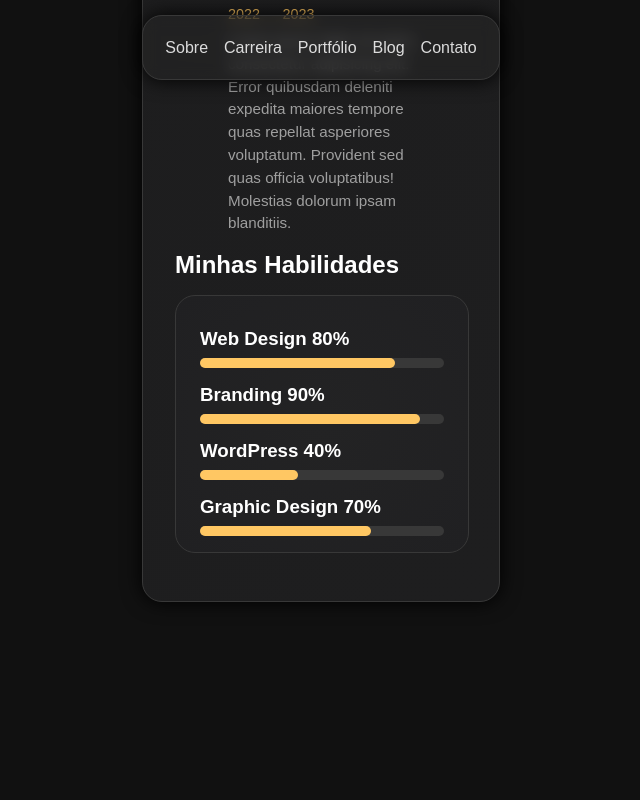
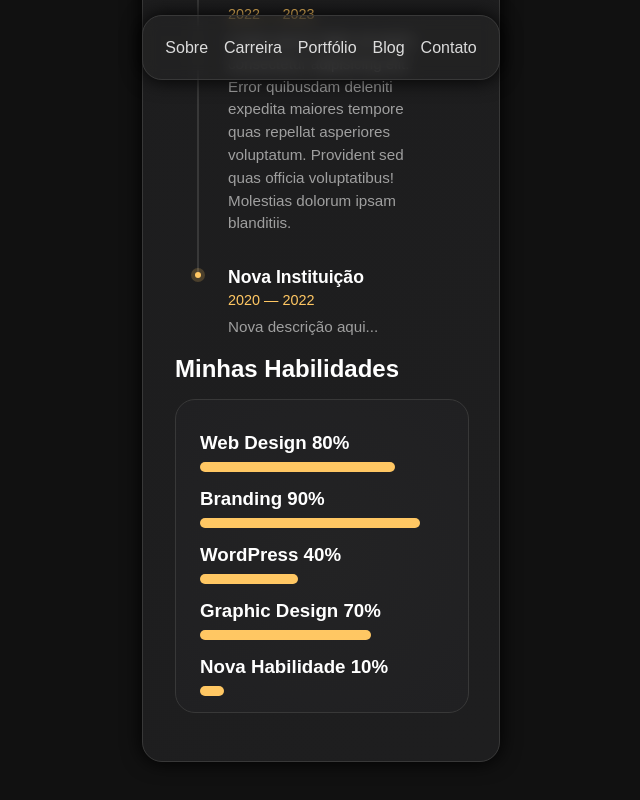
Before and after one commit to bernardoHeckler/testes, a React (Vite) app: page /testes/carreira in a window 1280 px wide. Shown: the part 704-1504 px from the top of the page, without its empty margins (319-959 px from the left). Before the commit the page ends 1403 px from the top, so only its background shows below. Built offline with nearby package versions, Linux system fonts and the light colour scheme.

Commit message:
add: criando arquivo data para armazenar textos, imagens, titulos, e descriçoes que podem ser alterada via base de dados, sem mexer nos códigos.

```diff
--- /dev/null
+++ b/src/data/CarreiraData.jsx
@@ -0,0 +1,66 @@
+const CarreiraData = {
+  titulo: "Carreira",
+  educacao: {
+    titulo: "Educação",
+    icone: "../iconeImg.svg",
+    itens: [
+      {
+        id: 1,
+        instituicao: "Atitus Educação",
+        periodo: "2024 — 2028",
+        descricao:
+          "Lorem ipsum dolor sit amet, consectetur adipisicing elit. Error quibusdam deleniti expedita maiores tempore quas repellat asperiores voluptatum. Provident sed quas officia voluptatibus! Molestias dolorum ipsam blanditiis? At, obcaecati dolore.",
+      },
+      {
+        id: 2,
+        instituicao: "Senac RS",
+        periodo: "2022 — 2023",
+        descricao:
+          "Lorem ipsum dolor sit amet, consectetur adipisicing elit. Error quibusdam deleniti expedita maiores tempore quas repellat asperiores voluptatum. Provident sed quas officia voluptatibus! Molestias dolorum ipsam blanditiis.",
+      },
+      {
+        id: 3,
+        instituicao: "Nova Instituição",
+        periodo: "2020 — 2022",
+        descricao: "Nova descrição aqui...",
+      },
+    ],
+  },
+  habilidades: {
+    titulo: "Minhas Habilidades",
+    itens: [
+      {
+        id: 1,
+        nome: "Web Design",
+        porcentagem: 80,
+        idBarra: "barra1-porcento",
+      },
+      {
+        id: 2,
+        nome: "Branding",
+        porcentagem: 90,
+        idBarra: "barra2-porcento",
+      },
+      {
+        id: 3,
+        nome: "WordPress",
+        porcentagem: 40,
+        idBarra: "barra3-porcento",
+      },
+      {
+        id: 4,
+        nome: "Graphic Design",
+        porcentagem: 70,
+        idBarra: "barra4-porcento",
+      },
+      {
+        id: 5,
+        nome: "Nova Habilidade",
+        porcentagem: 10,
+        idBarra: "barra5-porcento",
+      },
+    ],
+  },
+};
+
+export default CarreiraData;
--- a/src/pages/Carreira.css
+++ b/src/pages/Carreira.css
@@ -123,50 +123,22 @@
   align-items: stretch;
   gap: 16px;
 }
-.linha{
+.linha {
   align-items: flex-start;
 }
-.skill{
+.skill {
   display: flex;
   flex-direction: column;
   gap: 8px;
   width: 100%;
   padding: 0 16px;
 }
-.barra-interativa{
-  width: 100%;
-  height: 10px;
-  background-color: #383838;
-  border-radius: 5px;
-}
-#barra1-porcento{
-  width: 80%;
+.barra-interativa div {
   height: 10px;
   background-color: #ffc763;
   border-radius: 5px;
   transition: width 0.5s ease-in-out;
 }
-#barra2-porcento{
-  width: 90%;
-  height: 10px;
-  background-color: #ffc763;
-  border-radius: 5px;
-  transition: width 0.5s ease-in-out;
-}
-#barra3-porcento{
-  width: 40%;
-  height: 10px;
-  background-color: #ffc763;
-  border-radius: 5px;
-  transition: width 0.5s ease-in-out;
-}
-#barra4-porcento{
-  width: 70%;
-  height: 10px;
-  background-color: #ffc763;
-  border-radius: 5px;
-  transition: width 0.5s ease-in-out;
-}
-.skill > h3{
+.skill > h3 {
   padding-top: 16px;
 }
--- a/src/pages/Carreira.jsx
+++ b/src/pages/Carreira.jsx
@@ -1,5 +1,6 @@
 import React from "react";
 import Card from "../components/Card";
+import CarreiraData from "../data/CarreiraData";
 import "./Carreira.css";
 import IconeImg from "../iconeImg.svg";
 
@@ -10,65 +11,43 @@ const Carreira = () => {
       <main className="career-container">
         <section className="career-section">
           <div className="linha-carreira">
-            <h1>Carreira</h1>
+            <h1>{CarreiraData.titulo}</h1>
             <div className="barra"></div>
           </div>
+
+          {/* Seção Educação */}
           <div className="section-header">
             <div className="icon-wrapper">
               <img src={IconeImg} alt="icone" className="section-icon" />
             </div>
-            <h3 className="section-title">Educação</h3>
+            <h3 className="section-title">{CarreiraData.educacao.titulo}</h3>
           </div>
 
           <ol className="timeline-list">
-            <li className="timeline-item">
-              <h4 className="item-title">Atitus Educação</h4>
-              <span className="item-period">2024 — 2028</span>
-              <p className="item-description">
-                Lorem ipsum dolor sit amet, consectetur adipisicing elit. Error
-                quibusdam deleniti expedita maiores tempore quas repellat
-                asperiores voluptatum. Provident sed quas officia voluptatibus!
-                Molestias dolorum ipsam blanditiis? At, obcaecati dolore.
-              </p>
-            </li>
-            <li className="timeline-item">
-              <h4 className="item-title">Senac RS</h4>
-              <span className="item-period">2022 — 2023</span>
-              <p className="item-description">
-                Lorem ipsum dolor sit amet, consectetur adipisicing elit. Error
-                quibusdam deleniti expedita maiores tempore quas repellat
-                asperiores voluptatum. Provident sed quas officia voluptatibus!
-                Molestias dolorum ipsam blanditiis.
-              </p>
-            </li>
+            {CarreiraData.educacao.itens.map((item) => (
+              <li key={item.id} className="timeline-item">
+                <h4 className="item-title">{item.instituicao}</h4>
+                <span className="item-period">{item.periodo}</span>
+                <p className="item-description">{item.descricao}</p>
+              </li>
+            ))}
           </ol>
+
+          {/* Seção Habilidades */}
           <div className="linha">
-            <h2>Minhas Habilidades</h2>
+            <h2>{CarreiraData.habilidades.titulo}</h2>
             <section className="informacao">
-              <div className="skill">
-                <h3>Web Design <span>80%</span></h3>
-                <div className="barra-interativa">
-                  <div id="barra1-porcento"></div>
+              {CarreiraData.habilidades.itens.map((habilidade) => (
+                <div key={habilidade.id} className="skill">
+                  <h3>{habilidade.nome} <span>{habilidade.porcentagem}%</span></h3>
+                  <div className="barra-interativa">
+                    <div
+                      id={habilidade.idBarra}
+                      style={{ width: `${habilidade.porcentagem}%` }}
+                    ></div>
+                  </div>
                 </div>
-              </div>
-              <div className="skill">
-                <h3>Branding <span>90%</span></h3>
-                <div className="barra-interativa">
-                  <div id="barra2-porcento"></div>
-                </div>
-              </div>
-              <div className="skill">
-                <h3>WordPress <span>40%</span></h3>
-                <div className="barra-interativa">
-                  <div id="barra3-porcento"></div>
-                </div>
-              </div>
-              <div className="skill">
-                <h3>Graphic Design <span>70%</span></h3>
-                <div className="barra-interativa">
-                  <div id="barra4-porcento"></div>
-                </div>
-              </div>
+              ))}
             </section>
           </div>
         </section>
```
